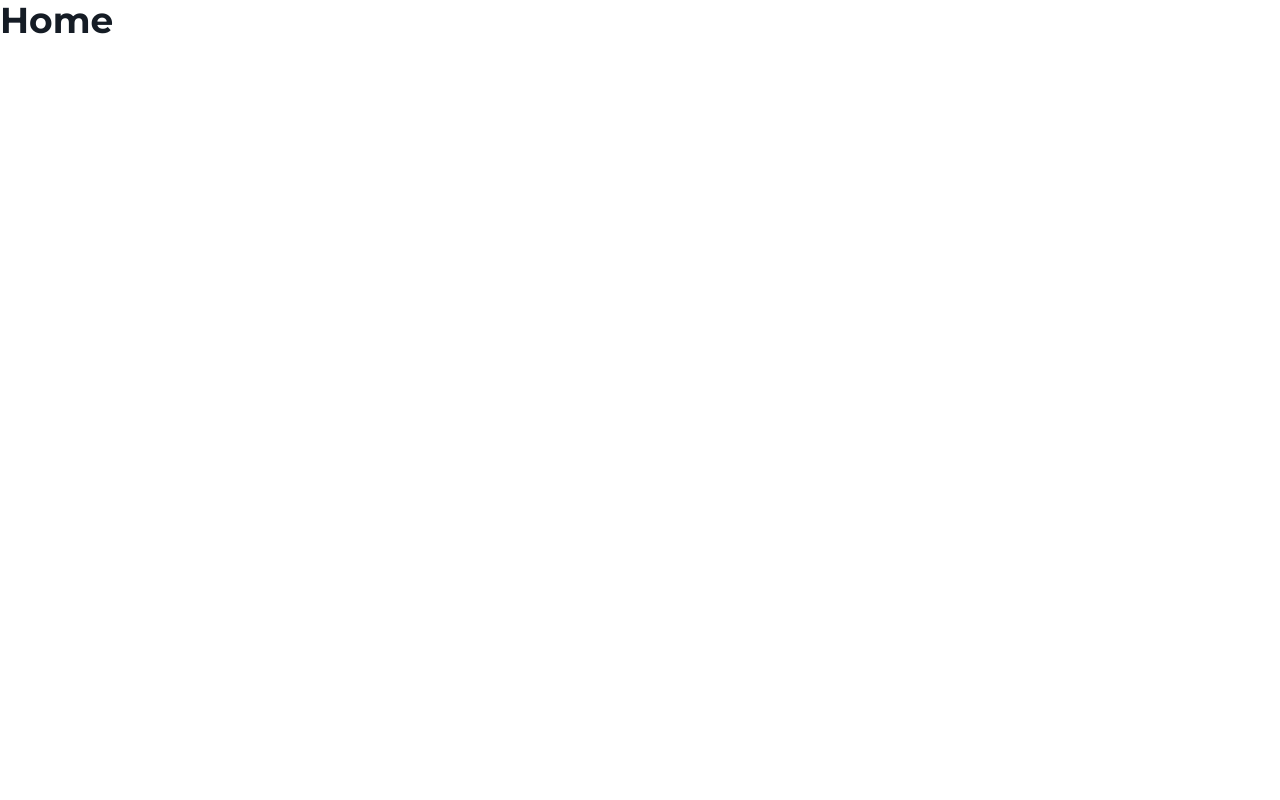
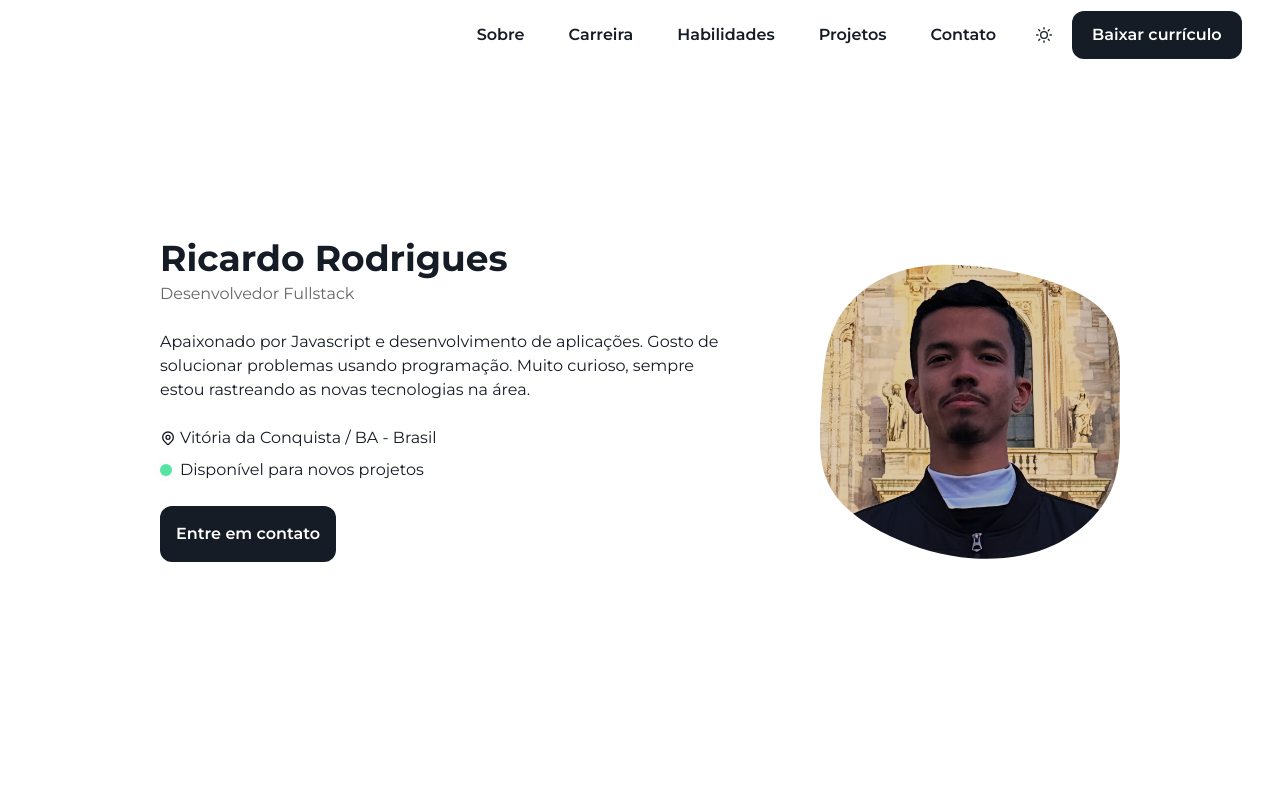
Before and after one commit to ricardorodriguespes17/ricardo-web, a Next.js app: page / in a window 1280 px wide. Shown: the top 800 px of the page. Built offline with nearby package versions, Linux system fonts and the light colour scheme.

Commit message:
create: presentation session

```diff
--- a/src/app/globals.css
+++ b/src/app/globals.css
@@ -5,6 +5,7 @@
 body {
   @apply w-screen h-screen flex flex-col bg-gray-10 text-dark-100;
   @apply dark:bg-dark-90 dark:text-green-dark;
+  @apply overflow-x-hidden;
 }
 
 h1 {
@@ -22,3 +23,16 @@ h3 {
 h4 {
   @apply text-xl font-semibold;
 }
+
+@layer utilities {
+  .mask-blob {
+    mask-image: url("../assets/blob.svg");
+    -webkit-mask-image: url("../assets/blob.svg");
+    mask-repeat: no-repeat;
+    -webkit-mask-repeat: no-repeat;
+    mask-position: 50% 80%;
+    -webkit-mask-position: 50% 80%;
+    mask-size: 120%;
+    -webkit-mask-size: 120%;
+  }
+}
--- a/src/app/page.tsx
+++ b/src/app/page.tsx
@@ -1,7 +1,17 @@
+import Footer from "@/components/layout/Footer"
+import Header from "@/components/layout/Header"
+import PresentationSession from "@/components/sessions/PresentationSession"
+
 const HomePage = () => {
   return (
-    <div>
-      <h1>Home</h1>
+    <div className="flex flex-col gap-4 w-full h-full">
+      <Header />
+
+      <main>
+        <PresentationSession />
+      </main>
+
+      <Footer />
     </div>
   )
 }
--- /dev/null
+++ b/src/components/common/Point.tsx
@@ -0,0 +1,9 @@
+const Point = () => {
+  return (
+    <div className="bg-green-dark rounded-full w-3 aspect-square flex items-center justify-center">
+      <div className="bg-green-dark/90 rounded-full w-4 aspect-square animate-ping" />
+    </div>
+  )
+}
+
+export default Point
--- /dev/null
+++ b/src/components/common/ProfileImage.tsx
@@ -0,0 +1,14 @@
+import Image from "next/image"
+import ProfileImg from "@/assets/profile.png"
+
+const ProfileImage = () => {
+  return (
+    <Image
+      className="w-[300px] mask-blob"
+      src={ProfileImg}
+      alt="Foto de Ricardo Rodrigues"
+    />
+  )
+}
+
+export default ProfileImage
--- a/src/components/layout/Header.tsx
+++ b/src/components/layout/Header.tsx
@@ -4,7 +4,7 @@ import ButtonTheme from "../ui/ButtonTheme"
 
 const Header = () => {
   return (
-    <header className="h-[70px] w-full flex items-center px-[3%] justify-end">
+    <header className="min-h-[70px] w-full flex items-center px-[3%] justify-end fixed top-0 z-10 bg-white dark:bg-dark-90">
       <div className="hidden md:flex items-center gap-1">
         <Button size="sm" variant="plain">
           Sobre
--- /dev/null
+++ b/src/components/sessions/PresentationSession.tsx
@@ -0,0 +1,52 @@
+import { HiOutlineLocationMarker } from "react-icons/hi"
+import ProfileImage from "../common/ProfileImage"
+import { TbPointFilled } from "react-icons/tb"
+import Point from "../common/Point"
+import Button from "../ui/Button"
+
+const PresentationSession = () => {
+  return (
+    <div className="h-screen w-full px-40 flex items-center">
+      <div className="flex">
+        <div className="flex flex-1 flex-col justify-center gap-6">
+          <div className="flex flex-col gap-1">
+            <h1>Ricardo Rodrigues</h1>
+            <p className="text-gray-80 dark:text-green-light">
+              Desenvolvedor Fullstack
+            </p>
+          </div>
+
+          <p>
+            Apaixonado por Javascript e desenvolvimento de aplicações. Gosto de
+            solucionar problemas usando programação. Muito curioso, sempre estou
+            rastreando as novas tecnologias na área.
+          </p>
+
+          <div className="flex flex-col gap-2">
+            <label className="flex items-center gap-1">
+              <HiOutlineLocationMarker /> Vitória da Conquista / BA - Brasil
+            </label>
+
+            <label className="flex items-center gap-2">
+              <Point />
+              Disponível para novos projetos
+            </label>
+          </div>
+
+          <Button
+            href="#contato"
+            className="hover:bg-green-dark hover:text-dark-100"
+          >
+            Entre em contato
+          </Button>
+        </div>
+
+        <div className="flex items-center justify-end pl-24">
+          <ProfileImage />
+        </div>
+      </div>
+    </div>
+  )
+}
+
+export default PresentationSession
```
Also changed, not shown: src/assets/blob.svg (added), src/assets/profile.png (added).
